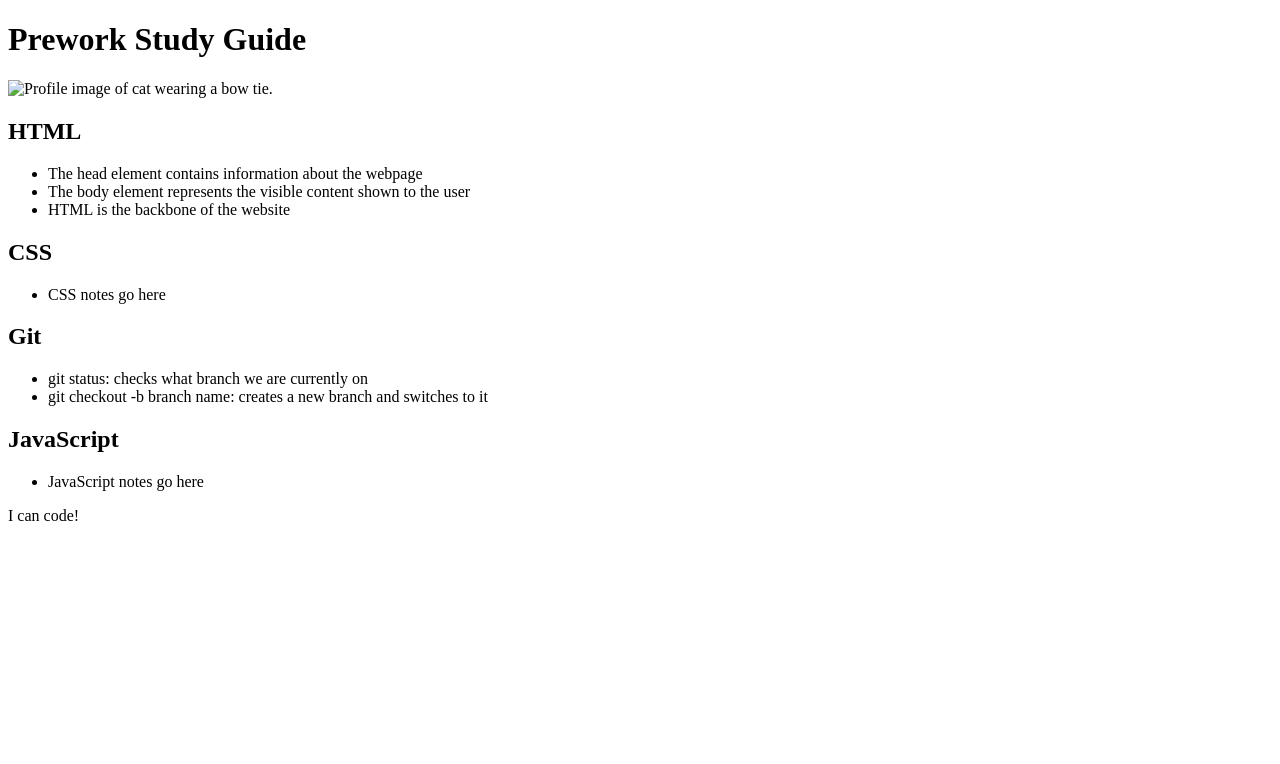
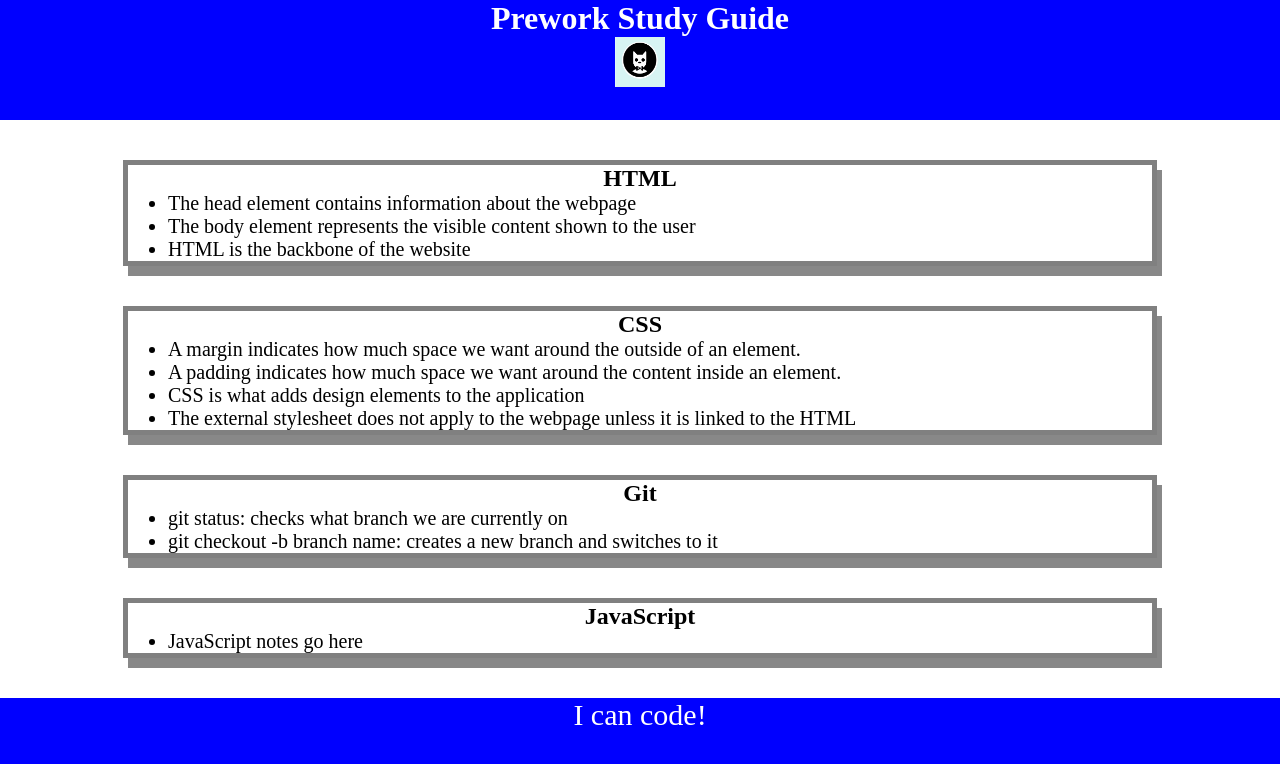
Before and after one commit to KareemND/prework-study-guide, a plain HTML site: page index.html in a window 1280 px wide. Drawn offline with Linux system fonts and the light colour scheme.

Commit message:
added CSS to project

```diff
--- a/index.html
+++ b/index.html
@@ -4,12 +4,13 @@
     <meta charset="UTF-8" />
     <meta http-equiv="X-UA-Compatible" content="IE=edge" />
     <meta name="viewport" content="width=device-width, initial-scale=1.0" />
+    <link rel="stylesheet" href="/style.css">
     <title>Prework Study Guide</title>
   </head>
   <body>
     <header id="top">
       <h1>Prework Study Guide</h1>
-      <img src="./assets/bowtie-cat.png"
+      <img src="/bowtie-cat.png"
       alt="Profile image of cat wearing a bow tie." />
     </header>
     <main>
@@ -25,7 +26,10 @@
     <section class="card" id="css-section">
      <h2>CSS</h2>
      <ul>
-      <li>CSS notes go here</li>
+      <li>A margin indicates how much space we want around the outside of an element.</li>
+      <li>A padding indicates how much space we want around the content inside an element.</li>
+      <li>CSS is what adds design elements to the application</li>
+      <li>The external stylesheet does not apply to the webpage unless it is linked to the HTML</li>
      </ul>
 
     </section>
--- /dev/null
+++ b/style.css
@@ -0,0 +1,40 @@
+* {
+    margin: 0;
+    padding: 0;
+}
+header,
+footer {
+ width: 100%;
+ height: 120px;
+ background-color: blue;
+ color: white;
+}
+
+h1,
+h2 {
+ text-align: center;
+}
+
+img {
+ display: block;
+ height: 50px;
+ width: 50px;
+ margin-left: auto;
+ margin-right: auto;
+}
+
+ul {
+ padding-left: 40px;
+ font-size: 20px;
+}
+
+p {
+ text-align: center;
+ font-size: 30px;
+}
+.card {
+    width: 80%;
+    margin: 40px auto;
+    border: 5px solid gray;
+    box-shadow: 5px 10px #888888;
+  }
```
Also changed, not shown: bowtie-cat.png (added).
